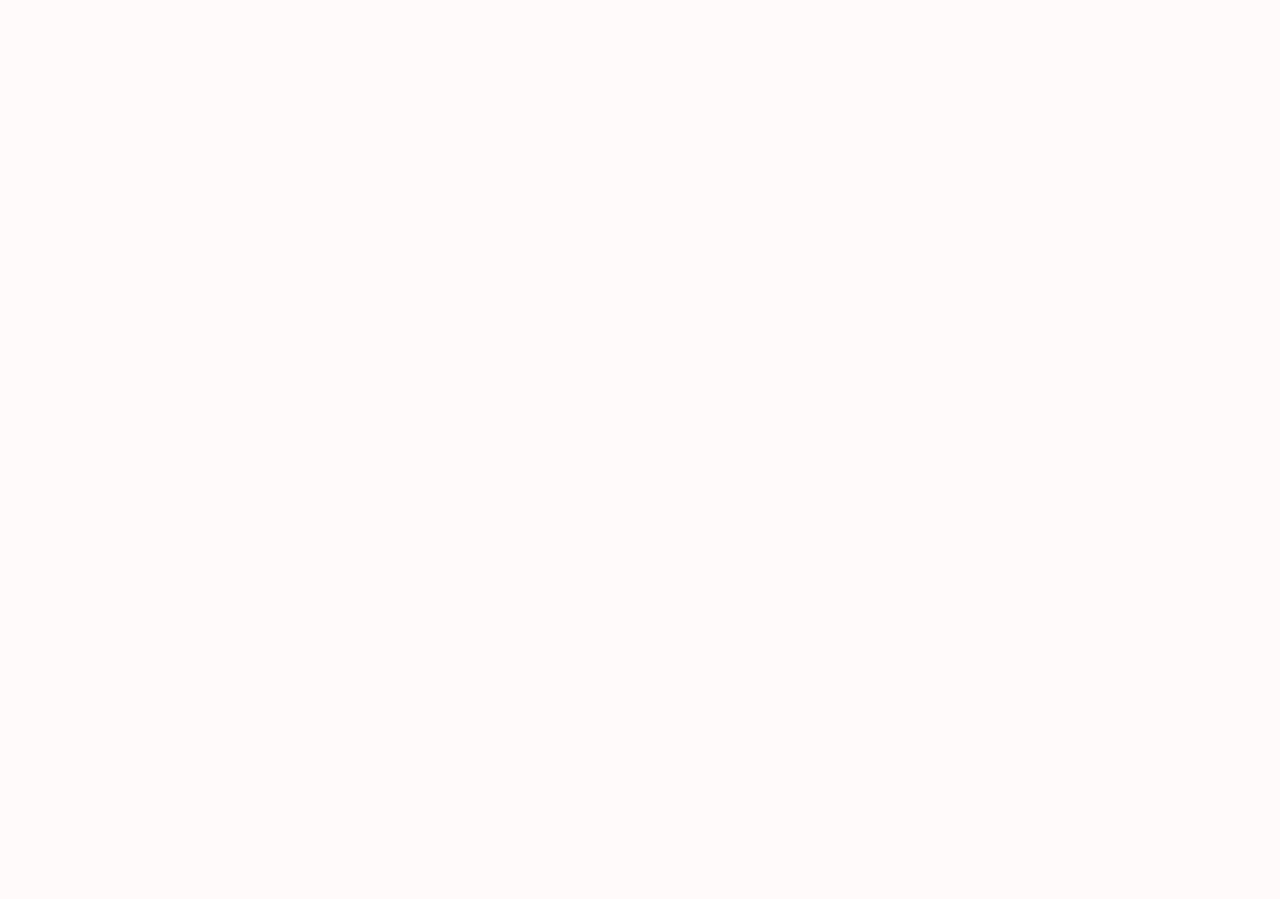
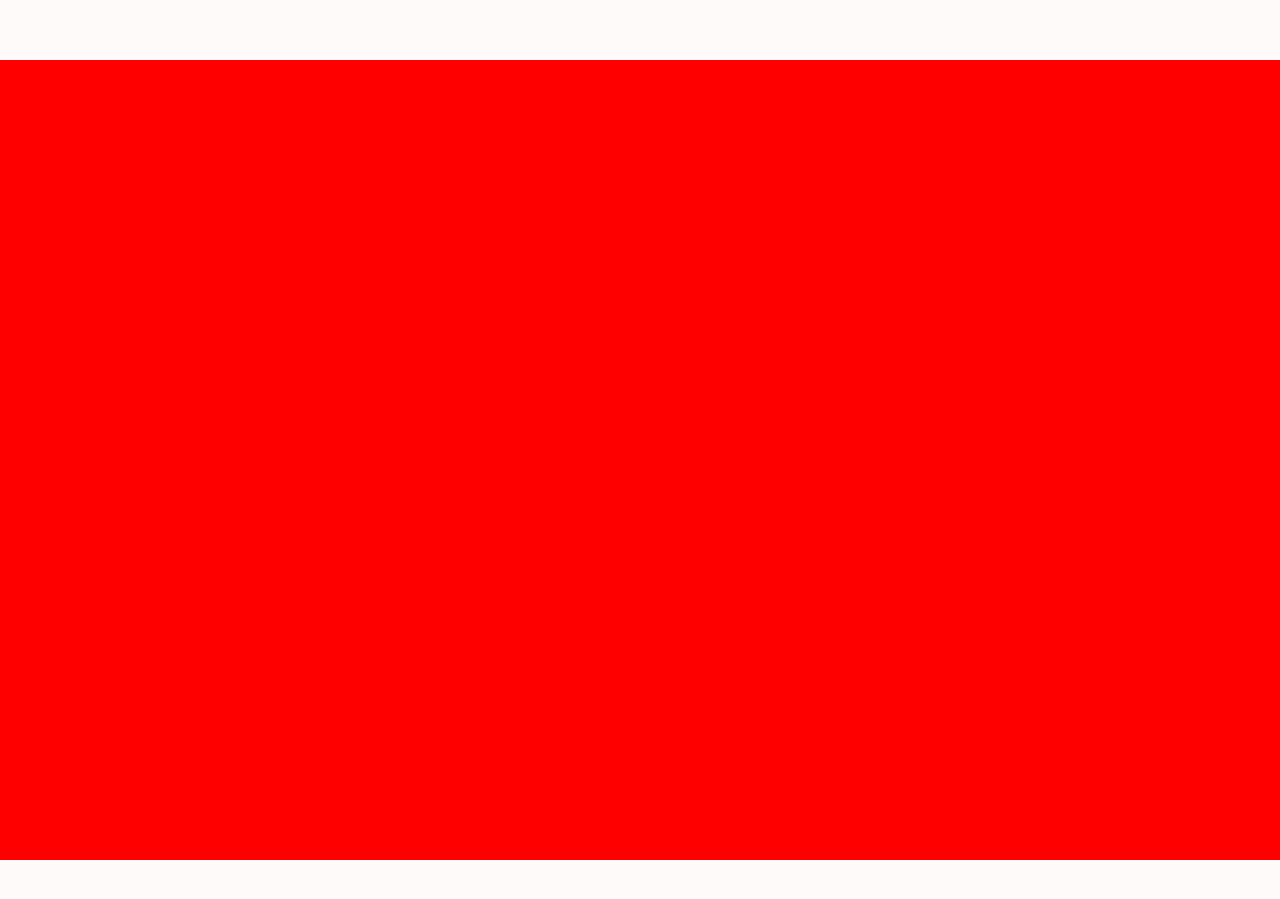
Before and after one commit to LucasRobert123/SiteBrunnaGomes, a React (Create React App) app: page / in a window 1280 px wide. Shown: the part 1559-2458 px from the top of the page. Before the commit the page ends 800 px from the top, so only its background shows below. Built offline with nearby package versions, Linux system fonts and the light colour scheme; the HTML template or start-up script is replaced by a standard one.

Commit message:
:construction: #0005 Padronizando scrool

```diff
--- a/src/pages/Procedures/index.js
+++ b/src/pages/Procedures/index.js
@@ -1,7 +1,8 @@
 import React from 'react';
+import { Container } from './styles';
 
 export function Procedures(){
-    return <section id="procedures">
+    return <Container id="procedures">
 
-    </section>
+    </Container>
 }
--- /dev/null
+++ b/src/pages/Procedures/styles.js
@@ -0,0 +1,5 @@
+import styled from 'styled-components';
+
+export const Container = styled.section`
+   background-color: red;
+`
--- a/src/styles/global.js
+++ b/src/styles/global.js
@@ -9,13 +9,14 @@ export default createGlobalStyle`
     border:0;
     font-family: 'Raleway', sans-serif;
     scroll-behavior: smooth;
+    scrollbar-width: 80px;
   }
 
 
   body{
     background: ${colors.white};
     color:${colors.secondary};
-    -webkit-font-smoothing:antialiased
+    -webkit-font-smoothing:antialiased;
   }
 
   body, button, input{
@@ -37,5 +38,7 @@ export default createGlobalStyle`
   section{
     max-width: 1920px;
     max-height: 880px;
+    min-width: calc(100vw - 80px);
+    min-height: 100vh;
   }
 `;
```
